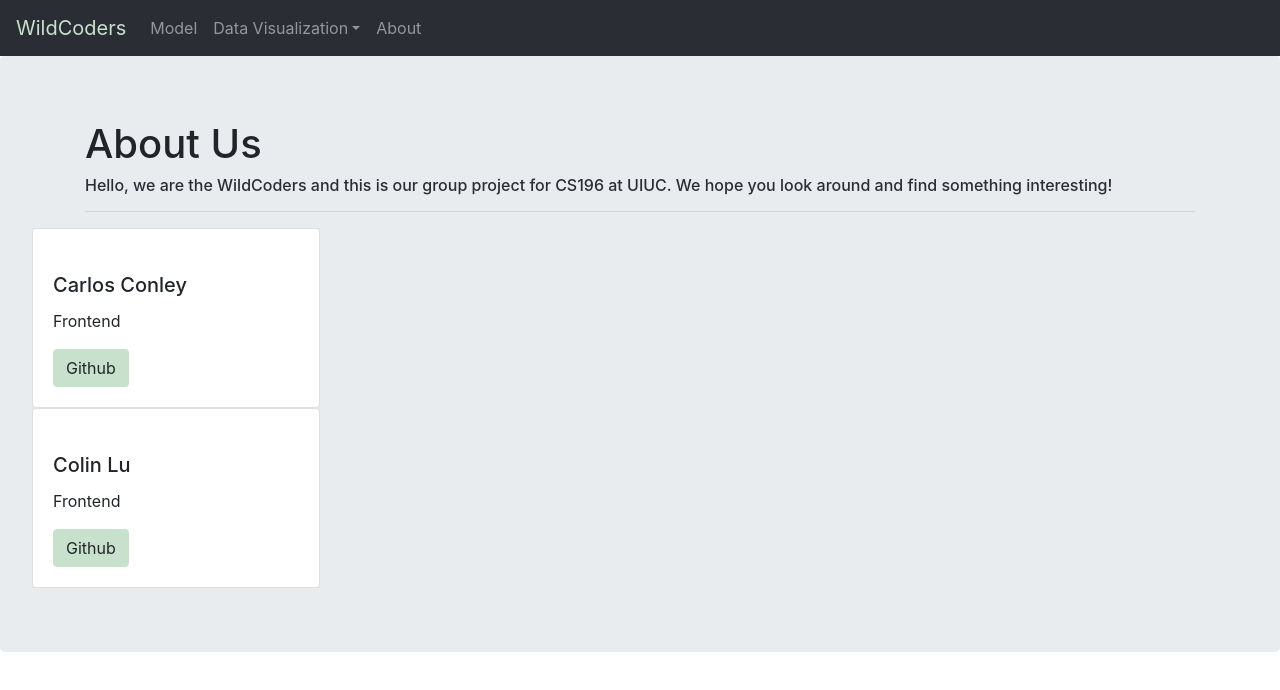
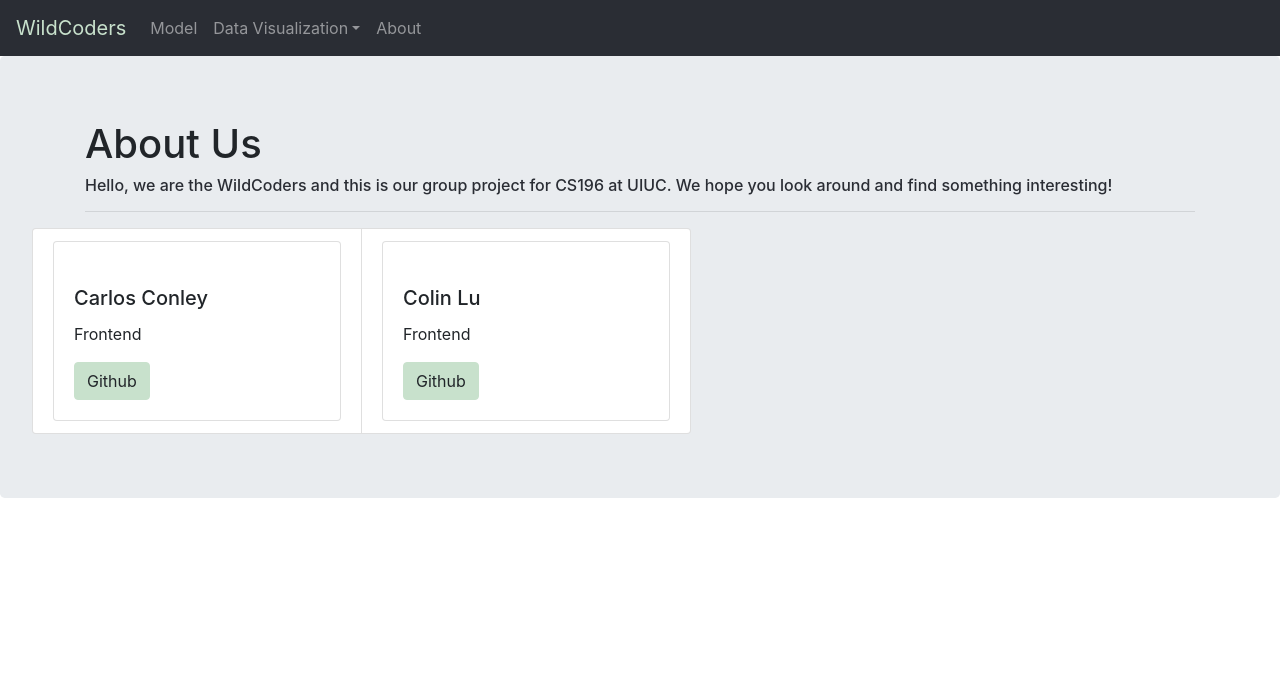
Before and after one commit to prithbalaji/OregonWildlifeClassification, a React (Create React App) app in the folder frontend/: page /about in a window 1280 px wide. Shown: the top 690 px of the page. Built offline with nearby package versions, Linux system fonts and the light colour scheme.

Commit message:
Make card list horizontal

```diff
--- a/frontend/src/components/About.js
+++ b/frontend/src/components/About.js
@@ -1,5 +1,5 @@
 import React from 'react';
-import { Jumbotron, Container } from 'react-bootstrap'
+import { Jumbotron, Container, ListGroup } from 'react-bootstrap'
 import AboutCard from './AboutCard';
 
 function About() {
@@ -11,16 +11,22 @@ function About() {
 					<h6 align="left" class="text-dark">Hello, we are the WildCoders and this is our group project for CS196 at UIUC. We hope you look around and find something interesting!</h6>
 					<hr/>
 				</Container>
+				<ListGroup horizontal>
+					<ListGroup.Item>
 						<AboutCard
 							title="Carlos Conley"
 							text="Frontend"
 							image=""
 							github="https://github.com/carlosconley"/>
+					</ListGroup.Item>
+					<ListGroup.Item>
 						<AboutCard
 							title="Colin Lu"
 							text="Frontend"
 							image=""
-					github="https://github.com/carlosconley"/>
+							github=""/>
+					</ListGroup.Item>
+				</ListGroup>
 			</Jumbotron>
 		</div>
 	);
```
Lines whose indentation alone changed are shown as unchanged.
